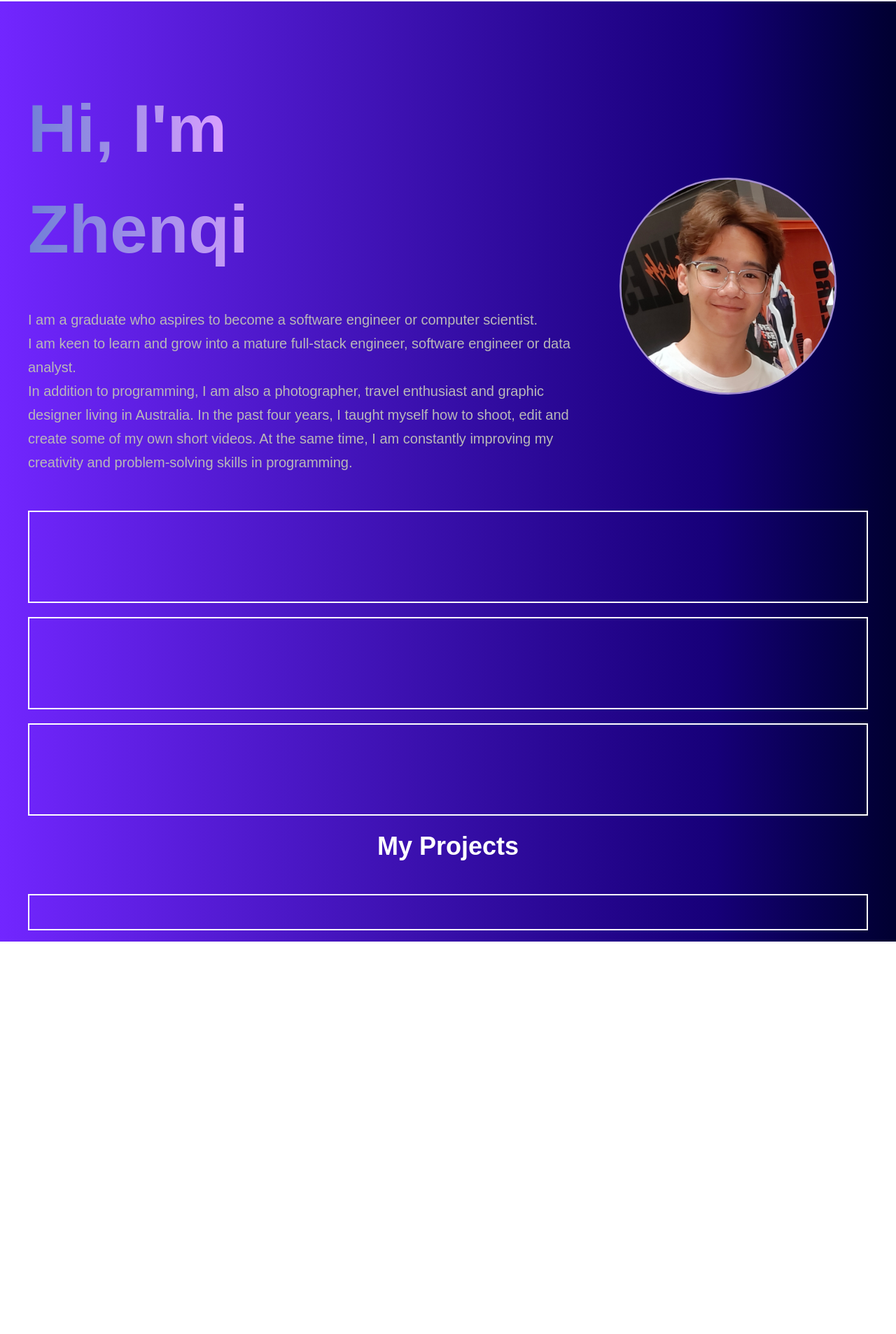
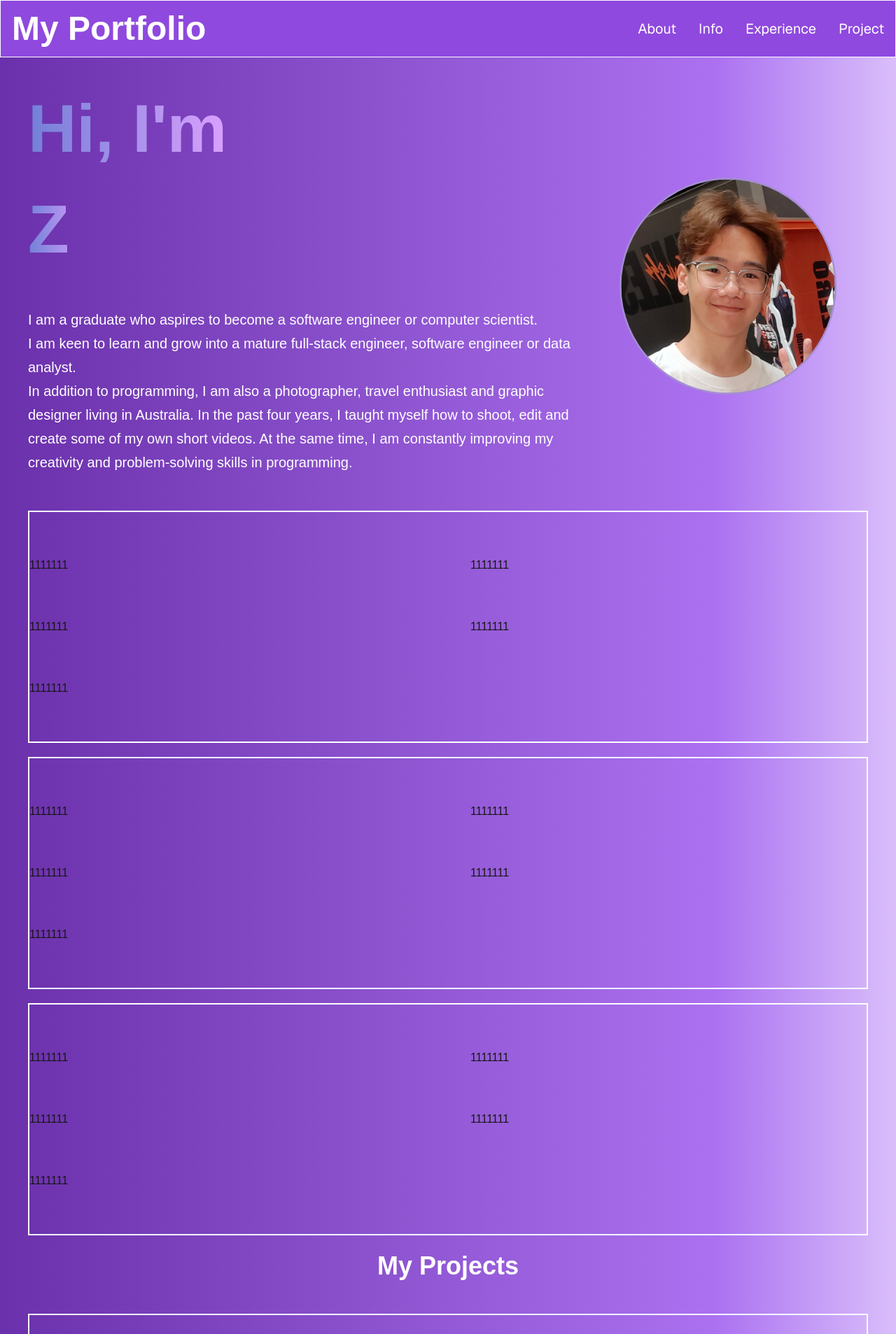
Before and after one commit to Jacky72/ZhenqiZhang_Portfolio, a Next.js app in the folder zhenqizhang_portfolio/: page /#project in a window 1280 px wide. Shown: the top 1907 px of the page at 70% size. Before the commit the page ends 1346 px from the top, so only its background shows below. Built offline with nearby package versions, Linux system fonts and the light colour scheme.

Commit message:
Completed the NavBar

```diff
--- a/zhenqizhang_portfolio/package.json
+++ b/zhenqizhang_portfolio/package.json
@@ -9,6 +9,7 @@
     "lint": "next lint"
   },
   "dependencies": {
+    "@heroicons/react": "^2.2.0",
     "next": "15.2.4",
     "react": "^19.0.0",
     "react-dom": "^19.0.0",
--- a/zhenqizhang_portfolio/src/app/components/About.jsx
+++ b/zhenqizhang_portfolio/src/app/components/About.jsx
@@ -4,7 +4,11 @@ const AboutSection = () => {
     return (
         <section id="about">
             <div className="md:grid md:grid-cols-2 gap-8 items-center py-8 px-4 xl:gap-16 sm:py-16 xl:px-0 border-2 border-white">
-
+                <h1>1111111</h1>
+                <h1>1111111</h1>
+                <h1>1111111</h1>
+                <h1>1111111</h1>
+                <h1>1111111</h1>
             </div>
         </section>
     )
--- a/zhenqizhang_portfolio/src/app/components/Info.jsx
+++ b/zhenqizhang_portfolio/src/app/components/Info.jsx
@@ -4,7 +4,11 @@ const InfoSection = () => {
     return (
         <section id="info">
             <div className="md:grid md:grid-cols-2 gap-8 mt-5 items-center py-8 px-4 xl:gap-16 sm:py-16 xl:px-0 border-2 border-white">
-
+                <h1>1111111</h1>
+                <h1>1111111</h1>
+                <h1>1111111</h1>
+                <h1>1111111</h1>
+                <h1>1111111</h1>
             </div>
         </section>
     )
--- a/zhenqizhang_portfolio/src/app/components/Intro.jsx
+++ b/zhenqizhang_portfolio/src/app/components/Intro.jsx
@@ -30,7 +30,7 @@ const IntroSection = () => {
                         </span>
                     </h1>
                     {/* The most common text colors are: #323232 #646464 #999999, but the color would be too dark if I use any of these */}
-                    <p className=" text-[#b9b8b8] text-base sm:text-lg mb-7 lg:text-xl lg:leading-8.5">
+                    <p className=" text-white text-base sm:text-lg mb-7 lg:text-xl lg:leading-8.5">
                         I am a graduate who aspires to become a software engineer or computer scientist.
                         <br></br>
                         I am keen to learn and grow into a mature full-stack engineer, software engineer or data analyst.
--- a/zhenqizhang_portfolio/src/app/components/NavLink.jsx
+++ b/zhenqizhang_portfolio/src/app/components/NavLink.jsx
@@ -0,0 +1,11 @@
+import Link from "next/link";
+
+const NavLink = ({ href, title }) => {
+    return (
+        <Link href={href} className="block py-2 pl-3 pr-4 text-white font-sans sm:text-xl rounded md:p-0 hover:text-white">
+            {title}
+        </Link>
+    );
+};
+
+export default NavLink;
--- a/zhenqizhang_portfolio/src/app/components/Navbar.jsx
+++ b/zhenqizhang_portfolio/src/app/components/Navbar.jsx
@@ -1,10 +1,74 @@
-import React from 'react';
+"use client"
+import Link from 'next/link'
+import React, { useState, useEffect } from 'react'
+import NavLink from './NavLink'
+import { Bars3Icon, XMarkIcon } from "@heroicons/react/24/solid";
+import OpenMenu from "./OpenMenu"
+
+const navLinks = [
+    {
+      title: "About",
+      path: "#about",
+    },
+    {
+      title: "Info",
+      path: "#info",
+    },
+    {
+        title: "Experience",
+        path: "#experience",
+    },
+    {
+        title: "Project",
+        path: "#project",
+    },
+]
 
 const Navbar = () => {
+
+    const [navbarOpen, setNavbarOpen] = useState(false);
+
+    {/* This useEffect is to make sure that the Navbar is closed when we enlarge the webpage from small width to wide width */}
+    useEffect(() => {
+        {/* Small screen width = 768 Large screen width = 1080, 1600, 1800 ... Based on different resolution */}
+        const handleResize = () => {
+            {/* If detected that the screen width is larger than 768, hide the button and display the NavBar */}
+            if (window.innerWidth >= 768) {
+                setNavbarOpen(false);
+            }
+        };
+
+        window.addEventListener("resize", handleResize);
+
+        return () => window.removeEventListener("resize", handleResize);
+    }, []);
+
     return (
-        // border-[#33353F]
-        <nav className="fixed mx-auto border border-white top-0 left-0 right-0 z-10 bg-[#121212] bg-opacity-100">
-
+        <nav className="fixed mx-auto border border-white top-0 left-0 right-0 z-10 bg-[#8f49de] bg-opacity-100 min-h-60px max-h-65px"> {/* Common NavBar Height = 60 to 100px */}
+            <div className="flex container lg:py-4 flex-wrap items-center justify-between mx-auto px-4 py-2">
+                <Link href={"/"} className="text-2xl md:text-5xl text-white font-semibold"> My Portfolio</Link>
+                <div className="mobile-menu block md:hidden">  {/* Hide the NavBar for small screens */}
+                {
+                    !navbarOpen ? (
+                    <button onClick={() => setNavbarOpen(true)} className="flex item-center px-3 py-2 border rounded border-slate-200 text-slate-200 hover:text-white hover:border-white"><Bars3Icon className="h-5 w-5"/></button>
+                    ) : (
+                    <button onClick={() => setNavbarOpen(false)} className="flex item-center px-3 py-2 border rounded border-slate-200 text-slate-200 hover:text-white hover:border-white"><XMarkIcon className="h-5 w-5"/></button>
+                    )
+                }
+                </div>
+                <div className="menu hidden md:block md:w-auto" id="navbar">
+                    <ul className="flex p-4 md:p-0 md:flex-row md:space-x-8 mt-0">
+                        {
+                            navLinks.map((link, index) => (
+                                <li key={index}>
+                                    <NavLink href={link.path} title={link.title}/>
+                                </li>
+                            ))
+                        }
+                    </ul>
+                </div>
+            </div>
+            {navbarOpen ? <OpenMenu links={navLinks}/> : null}
         </nav>
     )
 }
--- a/zhenqizhang_portfolio/src/app/components/OpenMenu.jsx
+++ b/zhenqizhang_portfolio/src/app/components/OpenMenu.jsx
@@ -0,0 +1,16 @@
+import React from 'react'
+import NavLink from './NavLink'
+
+const OpenMenu = ({ links }) => {
+  return (
+    <ul className="flex flex-col py-4 items-center">
+        {links.map((link, index) => (
+            <li key={index} className="underline decoration-2 underline-offset-3">
+                <NavLink href={link.path} title={link.title} />
+            </li>
+        ))}
+    </ul>
+  )
+}
+
+export default OpenMenu
--- a/zhenqizhang_portfolio/src/app/components/Project.jsx
+++ b/zhenqizhang_portfolio/src/app/components/Project.jsx
@@ -5,7 +5,11 @@ const ProjectSection = () => {
         <section id="project">
             <h2 className="text-center text-4xl font-bold text-white mt-6 mb-4 md:mb-12">My Projects</h2>
             <div className="text-white flex flex-row justify-center items-center gap-2 py-6 border-2 border-white">
-
+                <h1>1111111</h1>
+                <h1>1111111</h1>
+                <h1>1111111</h1>
+                <h1>1111111</h1>
+                <h1>1111111</h1>
             </div>
         </section>
     )
--- a/zhenqizhang_portfolio/src/app/components/WorkExperience.jsx
+++ b/zhenqizhang_portfolio/src/app/components/WorkExperience.jsx
@@ -4,7 +4,11 @@ const ExperienceSection = () => {
     return (
         <section id="experience">
             <div className="md:grid md:grid-cols-2 gap-8 mt-5 items-center py-8 px-4 xl:gap-16 sm:py-16 xl:px-0 border-2 border-white">
-
+                <h1>1111111</h1>
+                <h1>1111111</h1>
+                <h1>1111111</h1>
+                <h1>1111111</h1>
+                <h1>1111111</h1>
             </div>
         </section>
     )
--- a/zhenqizhang_portfolio/src/app/page.js
+++ b/zhenqizhang_portfolio/src/app/page.js
@@ -7,7 +7,7 @@ import ProjectSection from "./components/Project";
 
 export default function Home() {
   return (
-    <main className="flex min-h-screen flex-col bg-gradient-to-r from-[#7226ff] via-[#160078] via-80% to-[#010030]">
+    <main className="flex min-h-screen flex-col bg-gradient-to-r from-[#6b30ab] via-[#ac71f0] via-80% to-[#dabefa]" >  {/* via-[#160078] via-80% */}
       <Navbar />
       <div className="container mt-24 mx-auto px-10 py-4">
         <IntroSection />
```
Also changed, not shown: 1 other file (tests, documents, lock files or other folders).
